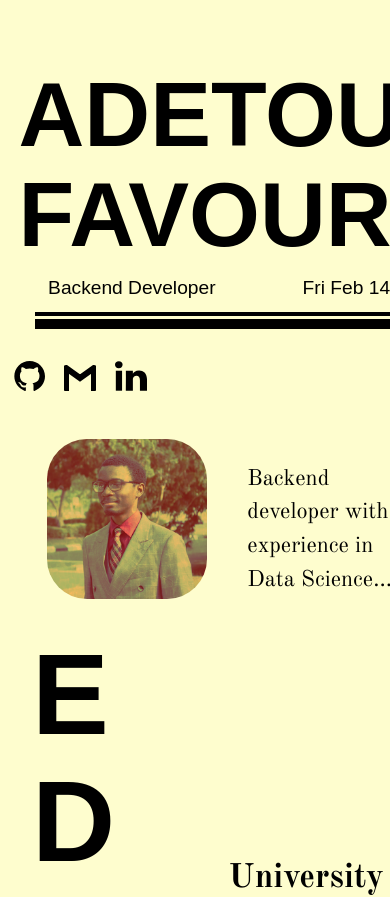
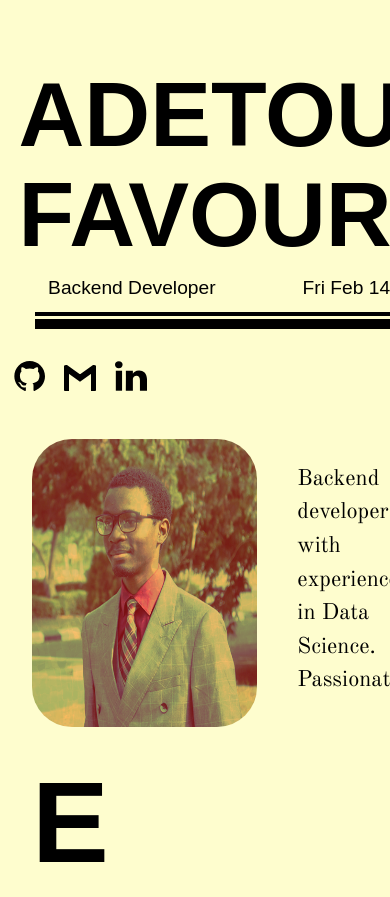
Before and after one commit to gearhead041/gearhead041.github.io, a React (Vite) app: page / in a window 390 px wide. Shown: the top 897 px of the page. Built offline with nearby package versions, Linux system fonts and the light colour scheme; a web font is replaced by a local one.

Commit message:
changed to pic height on mobile

```diff
--- a/src/App.css
+++ b/src/App.css
@@ -22,7 +22,7 @@
   :root {
     --headers-width: 100vw;
     --regular-font-size: 1.2rem;
-    --picture-height: 10rem;
+    --picture-height: 18rem;
     --blurb-width: 10rem;
     --blurb-displace: 1.5rem;
     --pic-radius: 2.5rem;
@@ -37,12 +37,12 @@
   .blurb {
     /* Text over flow */
     display: -webkit-box;
-    -webkit-line-clamp: 4;
-    line-clamp: 4;
+    -webkit-line-clamp: 7;
+    line-clamp: 7;
     overflow: hidden;
     text-overflow: ellipsis;
     -webkit-box-orient: vertical;
-    max-height: 6em;
+    max-height: 10.5em;
     line-height: 1.5em;
   }
 }
```
